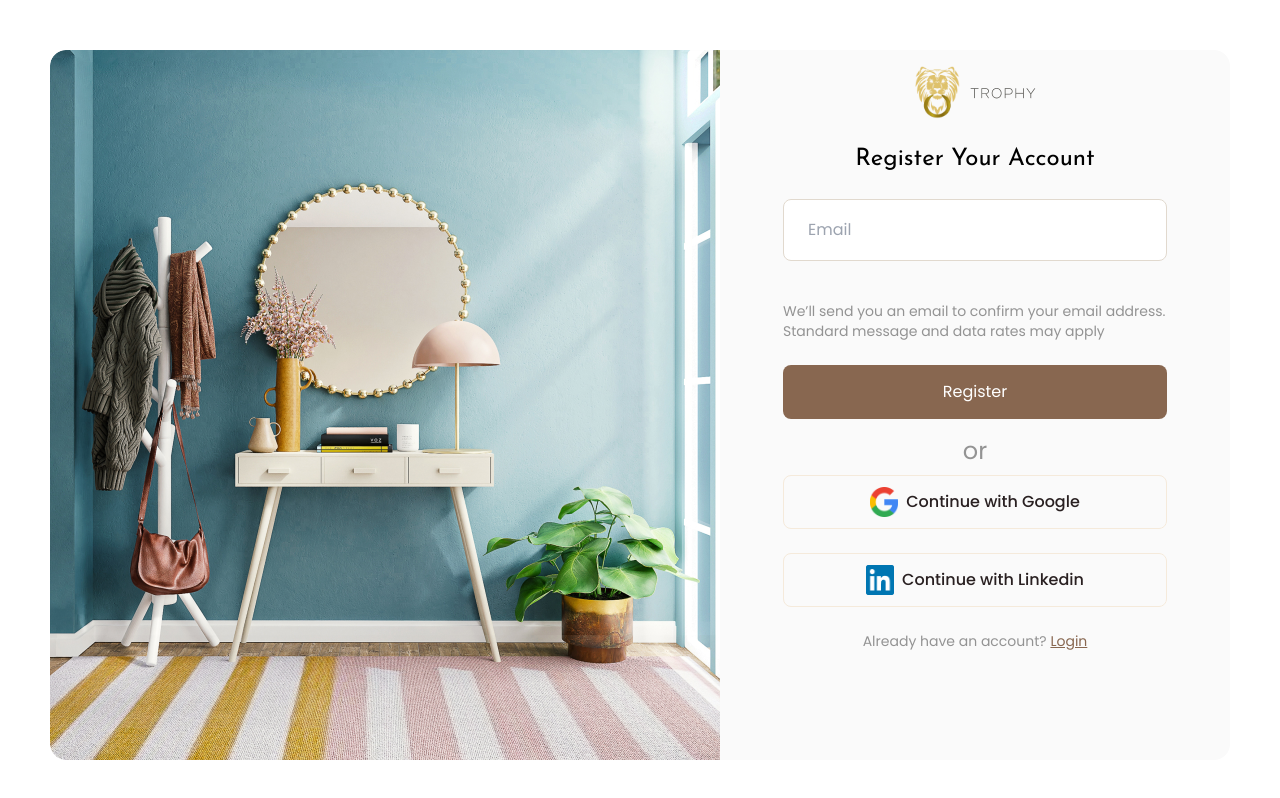
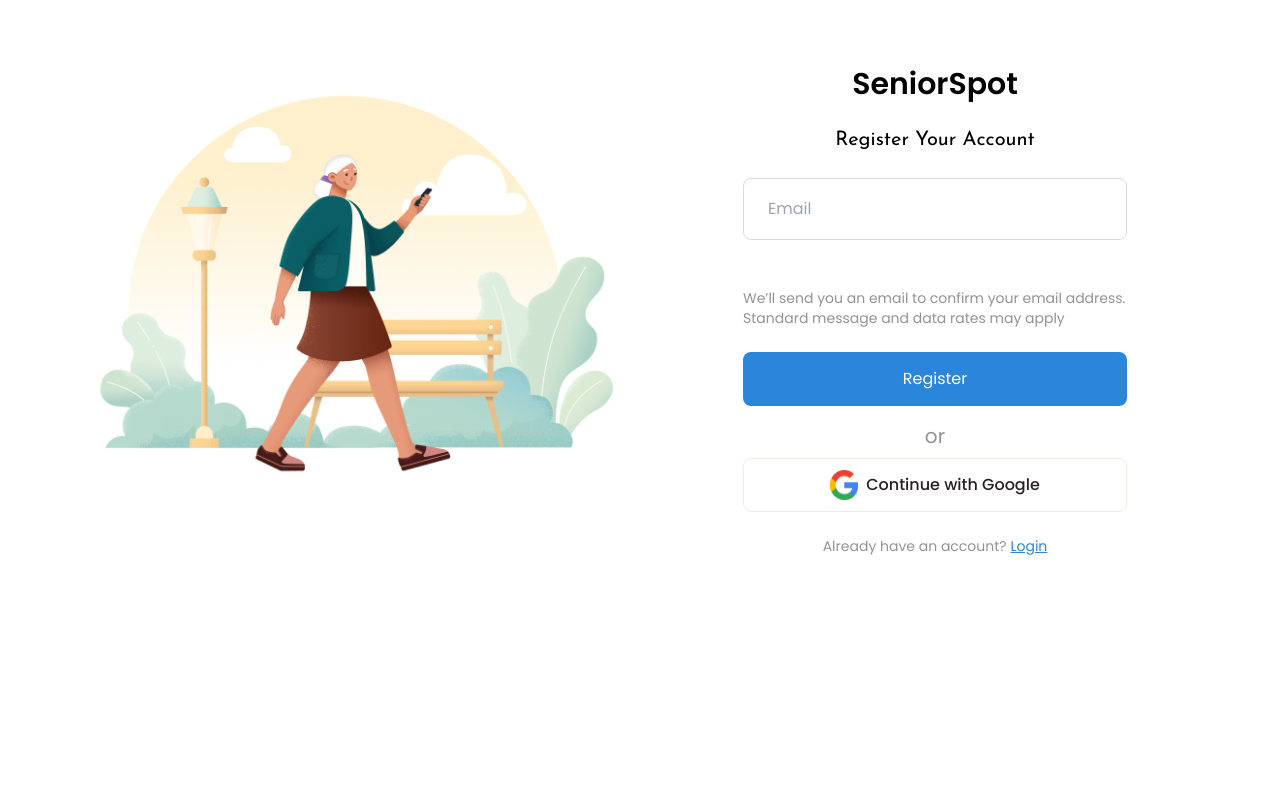
Before and after one commit to sudeepk11/ad1tage, a Next.js app: page /signup in a window 1280 px wide. Shown: the top 798 px of the page. Built offline with nearby package versions, Linux system fonts and the light colour scheme.

Commit message:
refactor: Login and Signup pages

```diff
--- a/components/Authentication/Login.tsx
+++ b/components/Authentication/Login.tsx
@@ -1,6 +1,6 @@
 import Image from "next/image";
 import React from "react";
-import loginImage from "../../images/login-form-img-1.png";
+import login_signup from "../../Assets/Images/login_signup.png";
 import Link from "next/link";
 import Button from "../Common/Button";
 import RightFormSection from "./RightFormSection";
@@ -8,25 +8,44 @@ import RightFormSection from "./RightFormSection";
 const Login = () => {
   return (
     <div className="lg:flex md:m-[50px] m-[20px]  bg-white rounded-2xl overflow-hidden">
-      <Image src={loginImage} alt="loginImage" className="basis-3/6"/>
+      <Image
+        src={login_signup}
+        alt="loginImage"
+        className="basis-3/6 md:w-1/2 sm:w-1/2 mx-auto"
+      />
       <RightFormSection
         titleText={"Log In to Your Account"}
         googleText={"Login with Google"}
-        linkedinText={"Login with Linkedin"}
         authText={" Don’t have an account yet?"}
         isAuthText={true}
         authLinkText={"Register"}
-        authLink={'/signup'}
+        authLink={"/signup"}
       >
-        <form className="flex flex-col justify-center items-center pt-6 max-w-[384px] w-full mx-auto w-full">
+        <form className="flex flex-col justify-center items-center pt-6 max-w-[384px] mx-auto w-full">
           <div className="w-full">
-            <input type="text" placeholder="Email" className="py-[18px] mb-[30px] px-6 border border-greyishBrown rounded-[8px] w-full"/>
+            <input
+              type="text"
+              placeholder="Email"
+              className="py-[18px] mb-[30px] px-6 border border-greyishBrown rounded-[8px] w-full"
+            />
           </div>
           <div className="w-full">
-            <input type="text" placeholder="Password" className="py-[18px] px-6 border border-greyishBrown rounded-[8px] w-full"/>
+            <input
+              type="text"
+              placeholder="Password"
+              className="py-[18px] px-6 border border-greyishBrown rounded-[8px] w-full"
+            />
           </div>
-          <Link className="text-darkGrey text-sm underline mt-[18px] mb-[24px] self-end" href="/forgot-password">Forgot Password?</Link>
-          <Button ButtonText={"Login"} ButtonClasses={"w-full bg-primary text-center text-white py-[15px]"}></Button>
+          <Link
+            className="text-darkGrey text-sm underline mt-[18px] mb-[24px] self-end"
+            href="/forgot-password"
+          >
+            Forgot Password?
+          </Link>
+          <Button
+            ButtonText={"Login"}
+            ButtonClasses={"w-full bg-primary text-center text-white py-[15px]"}
+          ></Button>
         </form>
       </RightFormSection>
     </div>
--- a/components/Authentication/RightFormSection.tsx
+++ b/components/Authentication/RightFormSection.tsx
@@ -11,36 +11,30 @@ const RightFormSection = ({
   titleText,
   children,
   googleText,
-  linkedinText,
   authText,
   isAuthText,
   authLinkText,
   authLink,
 }: any) => {
   return (
-    <div className="p-4 basis-3/6 bg-[#fafafa]">
+    <div className="p-4 basis-3/6">
       <Link className="flex items-center justify-center" href="/">
-        <Image className="w-[45px]" src={logoLionImage} alt="" />
-        <Image className="w-auto h-full pl-2 max-h-3" src={logoText} alt="" />
+        <h2 className="font-semibold text-3xl">SeniorSpot</h2>
         {/* {logoText} */}
       </Link>
       <h3
-        className={`flex items-center justify-center pt-6 text-2xl ${josefin.className}`}
+        className={`flex items-center justify-center pt-6 text-xl ${josefin.className}`}
       >
         {titleText}
       </h3>
       {children}
       {isAuthText ? (
         <>
-          <p className="text-center text-2xl mt-4 text-darkGrey">or</p>
+          <p className="text-center text-xl mt-4 text-darkGrey">or</p>
           <div className="m-2 max-w-[384px] w-full mx-auto">
             <div className="flex justify-center items-center mb-6 px-4 py-[11px] border border-lightBrown rounded-[8px]">
               <Image className="w-7 h-[30px]  mr-2" src={google} alt="" />
               <p className="text-base text-black font-medium">{googleText}</p>
-            </div>
-            <div className="flex justify-center items-center mb-6 px-4 py-[11px] border border-lightBrown rounded-[8px]">
-              <Image className="w-7 h-[30px] mr-2" src={linkedin} alt="" />
-              <p className="text-base text-black font-medium">{linkedinText}</p>
             </div>
           </div>
         </>
@@ -50,7 +44,7 @@ const RightFormSection = ({
           {authText}{" "}
           <span>
             <Link
-              className="text-[#886750] underline capitalize"
+              className="text-primary underline capitalize"
               href={`${authLink}`}
             >
               {authLinkText}
--- a/components/Authentication/SignUp.tsx
+++ b/components/Authentication/SignUp.tsx
@@ -1,27 +1,38 @@
 import Image from "next/image";
 import React from "react";
-import signupImage from "../../images/sign-up.png";
+import login_signup from "../../Assets/Images/login_signup.png";
+import Link from "next/link";
 import Button from "../Common/Button";
 import RightFormSection from "./RightFormSection";
 
-const SignUp = () => {
+const Login = () => {
   return (
     <div className="lg:flex md:m-[50px] m-[20px]  bg-white rounded-2xl overflow-hidden">
-      <Image src={signupImage} alt="loginImage" className="basis-3/6" />
+      <Image
+        src={login_signup}
+        alt="loginImage"
+        className="basis-3/6 md:w-1/2 sm:w-1/2 mx-auto"
+      />
       <RightFormSection
         titleText={"Register Your Account"}
         googleText={"Continue with Google"}
-        linkedinText={"Continue with Linkedin"}
-        authText={"Already have an account?"}
+        authText={" Already have an account?"}
         isAuthText={true}
-        authLinkText={"login"}
-        authLink={'/login'}
+        authLinkText={"Login"}
+        authLink={"/login"}
       >
-        <form className="flex flex-col justify-center items-center pt-6 max-w-[384px] w-full mx-auto">
-          <div className="mb-2 w-full">
-            <input type="text" placeholder="Email" className="py-[18px] px-6 border border-greyishBrown rounded-lg w-full"/>
+        <form className="flex flex-col justify-center items-center pt-6 max-w-[384px] mx-auto w-full">
+          <div className="w-full">
+            <input
+              type="text"
+              placeholder="Email"
+              className="py-[18px] mb-[30px] px-6 border border-greyishBrown rounded-[8px] w-full"
+            />
           </div>
-          <p className="text-sm text-darkGrey pt-8 pb-6">We’ll send you an email to confirm your email address. Standard message and data rates may apply</p>
+          <p className="text-darkGrey text-sm mt-[18px] mb-[24px] self-end">
+            We’ll send you an email to confirm your email address. Standard
+            message and data rates may apply
+          </p>
           <Button
             ButtonText={"Register"}
             ButtonClasses={"w-full bg-primary text-center text-white py-[15px]"}
@@ -32,4 +43,4 @@ const SignUp = () => {
   );
 };
 
-export default SignUp;
+export default Login;
--- a/tailwind.config.js
+++ b/tailwind.config.js
@@ -13,7 +13,7 @@ module.exports = {
         white: "#ffffff",
         black: "#292021",
         blackLight: "#333333",
-        primary: "#886750",
+        primary: "#2A86DB",
         secondary: "#CAB08F",
         darkGrey: "#939393",
         lightBrown: "#F5EADB",
```
Also changed, not shown: Assets/Images/login_signup.png (added).
